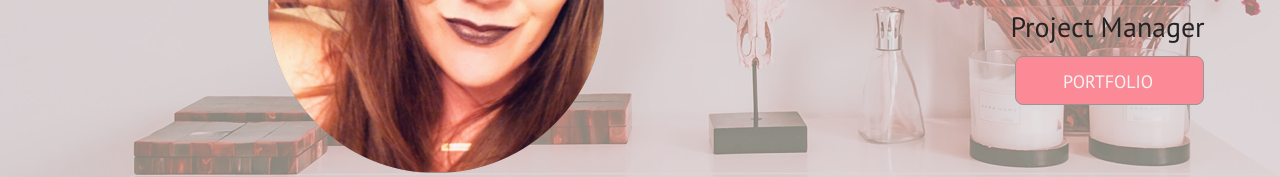
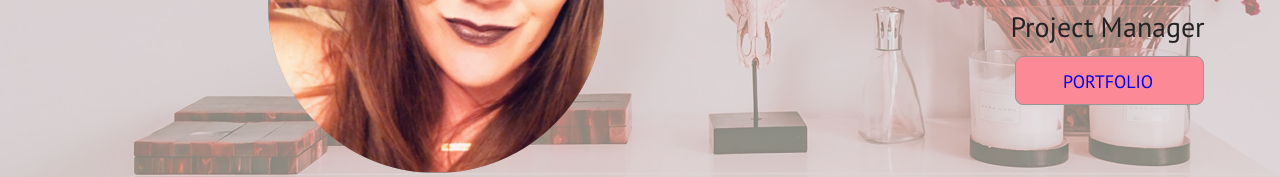
Before and after one commit to lacey-crenshaw/resume-sass, a plain HTML site: page index.html in a window 1280 px wide. Shown: the part 215-392 px from the top of the page. Drawn offline with Linux system fonts and the light colour scheme.

Commit message:
fix anchors

```diff
--- a/index.html
+++ b/index.html
@@ -135,7 +135,7 @@
                         <div class="button1">
                         </div>
                         <div class="portfolio">
-                            PORTFOLIO
+                            <a href="www.laceycrenshaw.com">PORTFOLIO</a>
                         </div>
                     </div>
                 </div>
```
